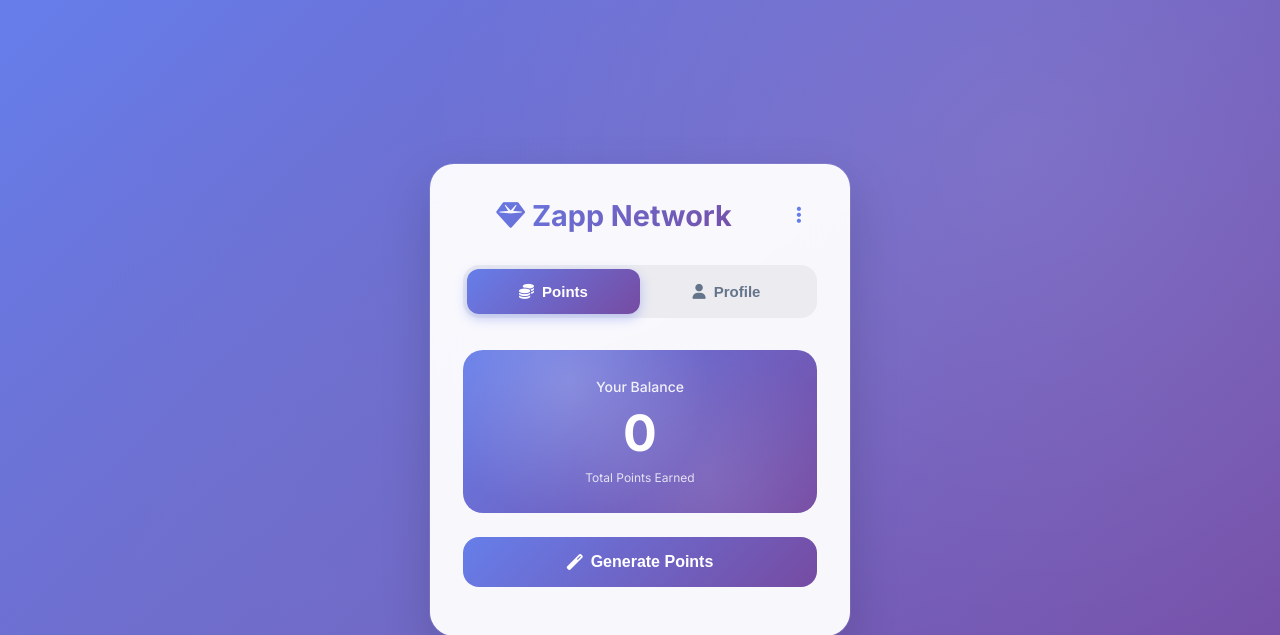
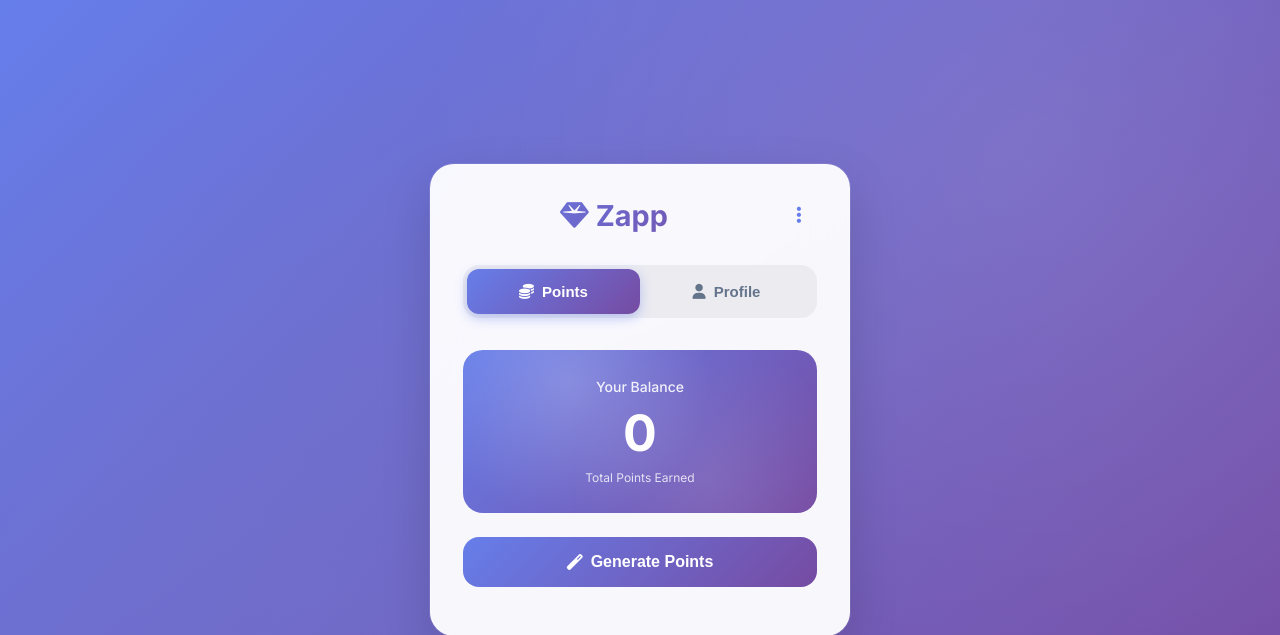
Before and after one commit to RandomLifespan/Webapp, a Flask app: page / in a window 1280 px wide. Shown: the top 635 px of the page. Run offline with Flask 3, Linux system fonts and the light colour scheme; some libraries are stand-ins or nearby versions.

Commit message:
Update index.html

```diff
--- a/templates/index.html
+++ b/templates/index.html
@@ -503,7 +503,7 @@
 <body>
     <div class="container">
         <div class="header-wrapper">
-        <h1><i class="fas fa-gem"></i> Zapp Network</h1>
+        <h1><i class="fas fa-gem"></i> Zapp</h1>
         <div class="settings-dropdown">
             <button class="settings-button">
                 <i class="fas fa-ellipsis-v"></i>
```
